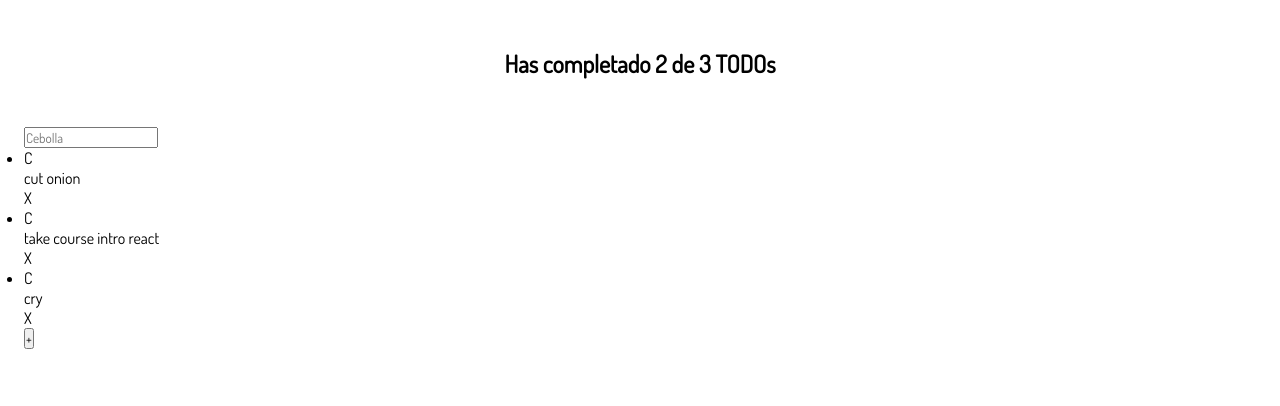
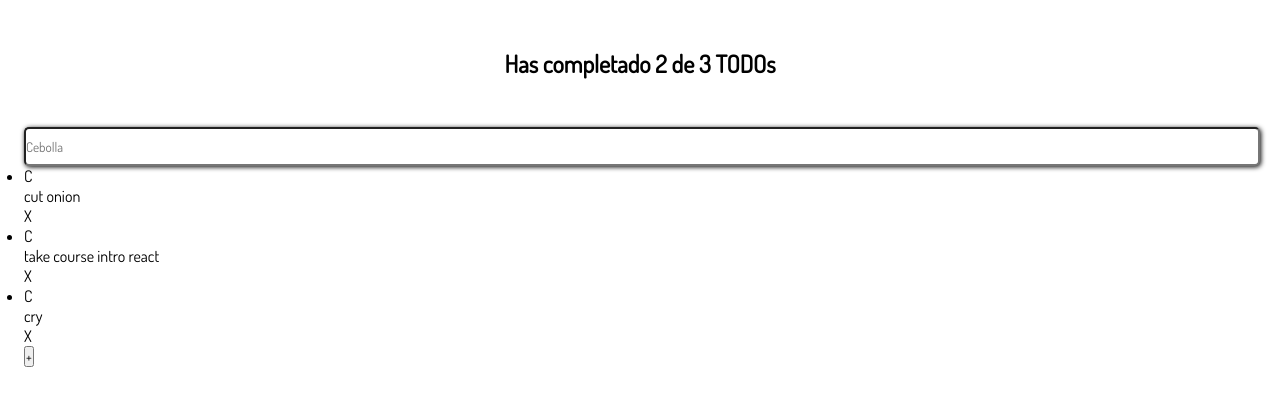
Before and after one commit to iDannyGR/todo-react, a React (Create React App) app: page / in a window 1280 px wide. Shown: the top 406 px of the page. Built offline with nearby package versions, Linux system fonts and the light colour scheme.

Commit message:
add css to search 5/12/22

```diff
--- a/src/components/TodoSearch.jsx
+++ b/src/components/TodoSearch.jsx
@@ -1,8 +1,9 @@
-import React from 'react'
+import React from 'react';
+import './css/TodoSearch.css'
 
 const TodoSearch = () => {
   return (
-    <input placeholder='Cebolla'/>
+    <input type="text" placeholder='Cebolla' className='TodoSearch'/>
   )
 }
 
--- /dev/null
+++ b/src/components/css/TodoSearch.css
@@ -0,0 +1,6 @@
+.TodoSearch{
+    width: 100%;
+    height: 35px;
+    box-shadow: 1px 1px 5px black;
+    border-radius:5px;
+}
```
